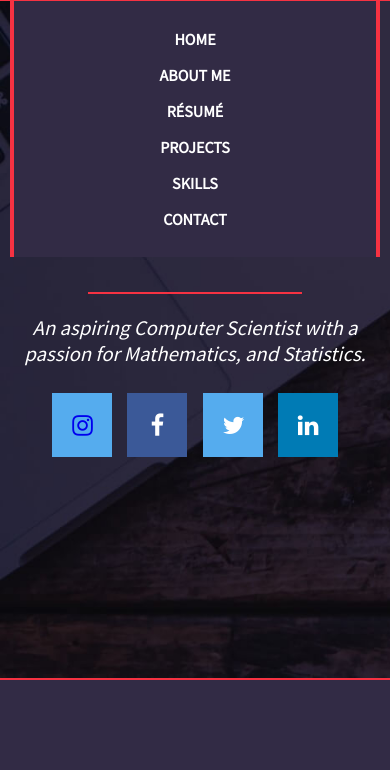
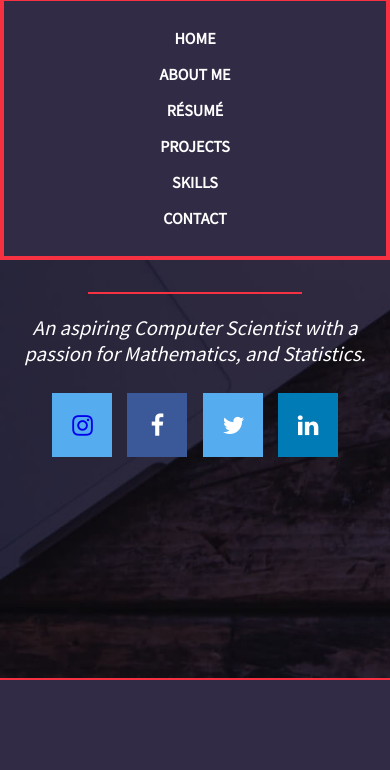
Before and after one commit to aasherak/aasherak.github.io, a plain HTML site: page index.html in a window 390 px wide. Both pictures are taken after a click on the button 358 px from the left and 37 px from the top of the page. Shown: the part 74-844 px from the top of the page. Drawn offline with Linux system fonts and the light colour scheme.

Commit message:
Dropdown fixed

```diff
--- a/index.html
+++ b/index.html
@@ -29,7 +29,7 @@
 						<ul>
 							<li><a href="#heads">HOME</a></li>
 							<li><a href="#abouts">ABOUT ME</a></li>
-							<li><a href="Aasher Akhlaque CV.pdf">RÉSUMÉ</a></li>
+							<li><a href="Aasher Akhlaque CV.pdf" target=".blank">RÉSUMÉ</a></li>
 							<li><a href="#projects">PROJECTS</a></li>
 							<li><a href="#skills">SKILLS</a></li>
 							<li><a href="#cont">CONTACT</a></li>
@@ -40,18 +40,21 @@
 	      					<i class="fa fa-bars"></i>
 	      				</button>
 	    			</div>
+				</span>
+			</header>
+
+		<div class="menubars">
 			<div id="dropdown" class="dropdowns">
 				<ul>
 					<li onclick="menu_expand()"><a href="#heads">HOME</a></li>
 					<li onclick="menu_expand()"><a href="#abouts">ABOUT ME</a></li>
-							<li onclick="menu_expand()"><a href="Aasher Akhlaque CV.pdf">RÉSUMÉ</a></li>
+					<li onclick="menu_expand()"><a href="Aasher Akhlaque CV.pdf" target=".blank">RÉSUMÉ</a></li>
 					<li onclick="menu_expand()"><a href="#projects">PROJECTS</a></li>
 					<li onclick="menu_expand()"><a href="#skills">SKILLS</a></li>
 					<li onclick="menu_expand()"><a href="#cont">CONTACT</a></li>
 				</ul>
 	    	</div>
-				</span>
-			</header>
+		</div>
 
 
 		<section id="heads" class="heading">
--- a/indexcss.css
+++ b/indexcss.css
@@ -7,6 +7,15 @@ body{
 	margin: 0;
 }
 
+@keyframes slides {
+	0%{
+		top: -100%;
+	}
+
+	100%{
+		top: 0;
+	}
+}
 
 /*------------------------------------------------------------------*/
 
@@ -60,7 +69,7 @@ body{
 	box-sizing: border-box;
 }
 
-.menubar a {
+.menubar a, .menubars a {
 	color: white;
 	text-decoration: none;
 	font-size: 1.0em;
@@ -68,12 +77,12 @@ body{
 }
 
 
-.menubar li:hover a{
+.menubar li:hover a {
 	color: #f63242/*rgb(50, 43, 69)*/;
 }
 
 
-.menubar .togglemenu, .menubar .dropdowns {
+.menubar .togglemenu, .menubars .dropdowns {
 	display: none;
 }
 
@@ -83,18 +92,18 @@ body{
 		display: none;
 	}
 
-	.menubar .dropdowns {
+	.menubars .dropdowns {
 		/*display: none;*/
 		display: initial;
 		text-align: center;
 	}
 
-	.menubar .dropdowns ul {
+	.menubars .dropdowns ul {
 		padding: 20px 30px;
 		display: none;
 	}
 
-	.menubar .dropdowns li:hover a {
+	.menubars .dropdowns li:hover a {
 		color: #f63242;
 	}
 
@@ -106,18 +115,32 @@ body{
 		top: 0;
 	}
 
-	.menubar .active  ul {
+	.menubars {
+		z-index: 997;
+	}
+
+	.menubars .active  ul {
 		display: block;
-		left: 0;
+		z-index: 997;
 		padding: 20px 30px;
+		margin: 0;
+		padding: 0;
+		width: 100%;
+		padding-top: 90px;
+		padding-bottom: 20px;
+		position: fixed;
 		background: rgb(50, 43, 69) /*#f63242*/;
 		border: solid;
 		border-width: 4px;
 		border-color: #f63242;
-		border-bottom: none;
+		box-sizing: border-box;
+		animation: slides 0.5s;
+		backface-visibility: hidden;
+
+		/*border-bottom: none;*/
 	}
 
-	.menubar .dropdowns li {
+	.menubars .dropdowns li {
 		list-style-type: none;
 		padding: 8px;
 	}
```
Lines whose indentation alone changed are shown as unchanged.
